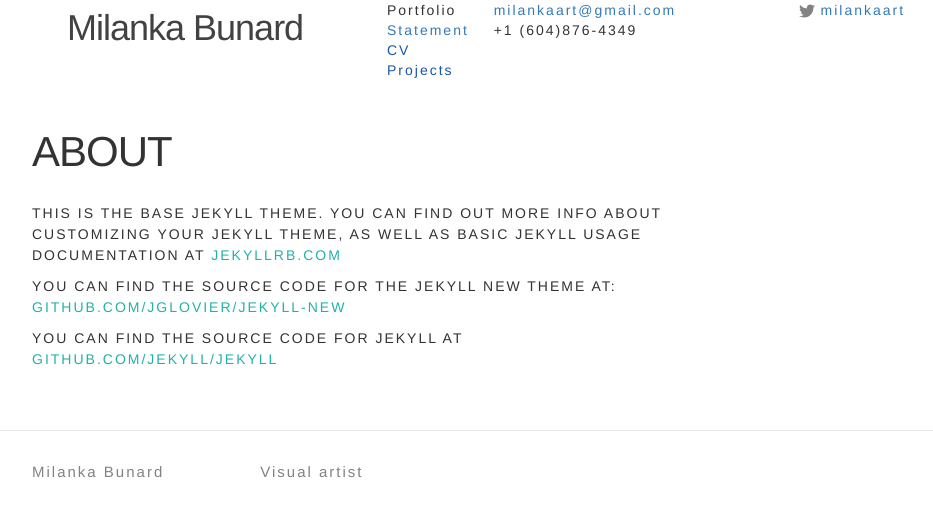
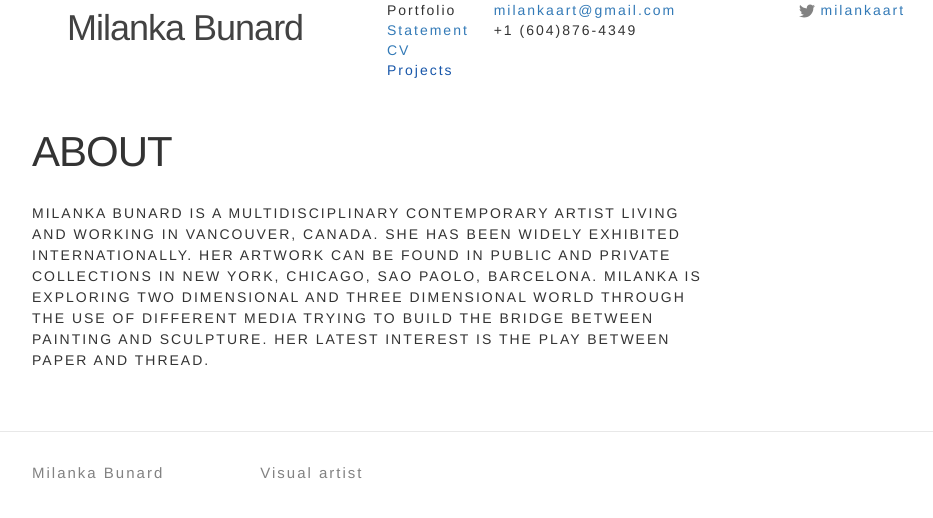
Before and after one commit to milankabunard/milankabunard.github.io, a Jekyll site: the page built from about.md, in a window 1280 px wide. Shown: the top 518 px of the page, without its empty margins (268-1201 px from the left). Built offline with Jekyll 4.4.1, drawn with Linux system fonts in a browser that asks for light colours.

Commit message:
changes header

```diff
--- a/_includes/header.html
+++ b/_includes/header.html
@@ -5,7 +5,7 @@
 <div class="row">
   <div class="col-md-3">.</div>
   <div class="col-md-3"><a class="site-title" href="{{ site.baseurl }}/">{{ site.title }}</a></div>
-  <div class="col-md-1"><a href=""></a>Portfolio<br/><a href="/about">Statement</a><br/><a href="">CV</a><br/><a href="">Projects</a></div>
+  <div class="col-md-1"><a href=""></a>Portfolio<br/><a href="/statement">Statement</a><br/><a href="/about">CV</a><br/><a href="">Projects</a></div>
   <div class="col-md-2"><a href="mailto:{{ site.email }}">{{ site.email }}</a><br/>+1 (604)876-4349</div>
   <div class="col-md-1"></div>
     <span class="icon  icon--twitter">
--- a/about.md
+++ b/about.md
@@ -4,8 +4,4 @@
 permalink: /about/
 ---
 
-This is the base Jekyll theme. You can find out more info about customizing your Jekyll theme, as well as basic Jekyll usage documentation at [jekyllrb.com](http://jekyllrb.com/)
-
-You can find the source code for the Jekyll new theme at: [github.com/jglovier/jekyll-new](https://github.com/jglovier/jekyll-new)
-
-You can find the source code for Jekyll at [github.com/jekyll/jekyll](https://github.com/jekyll/jekyll)
+MILANKA BUNARD is a multidisciplinary contemporary artist living and working in Vancouver, Canada. She has been widely exhibited internationally. Her artwork can be found in public and private collections in New York, Chicago, Sao Paolo, Barcelona. Milanka is exploring two dimensional and three dimensional world through the use of different media trying to build the bridge between painting and sculpture. Her latest interest is the play between paper and thread.
```
Also changed, not shown: statement.md (added, +3 -0 lines).
